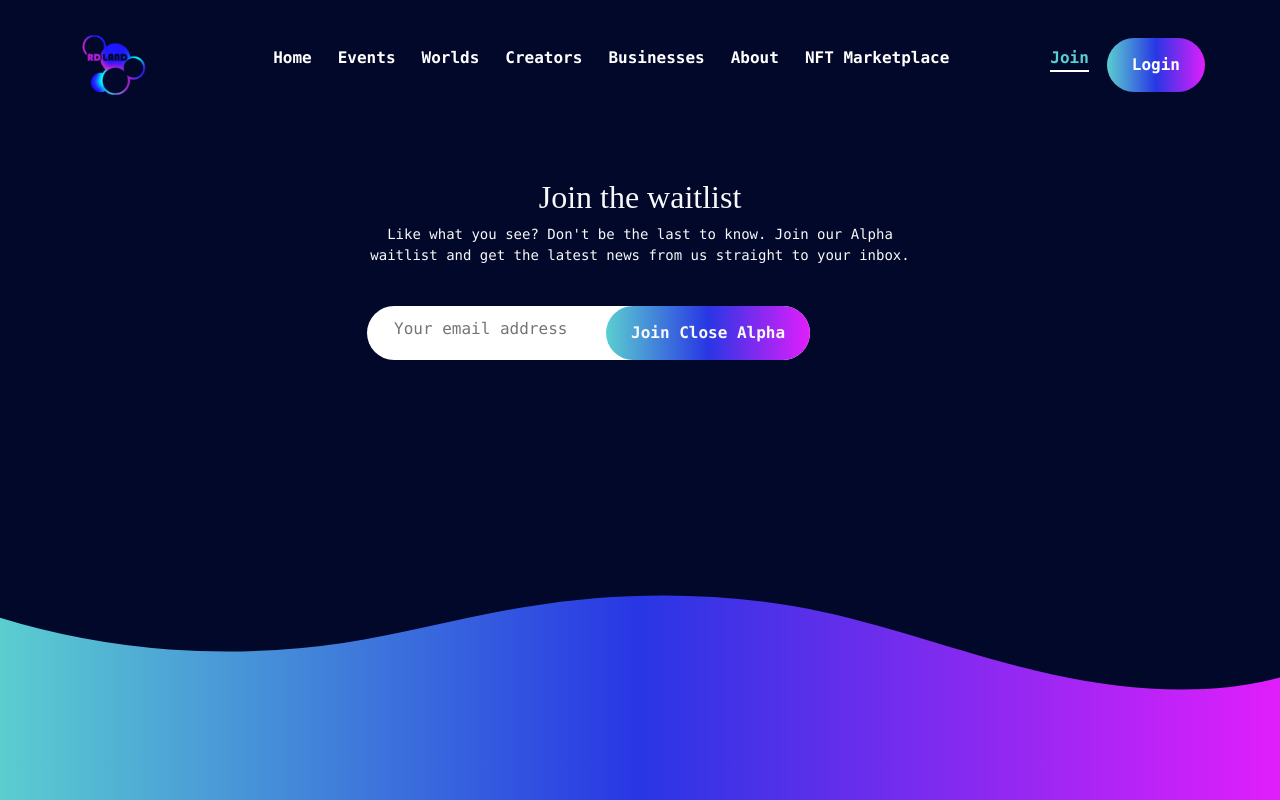
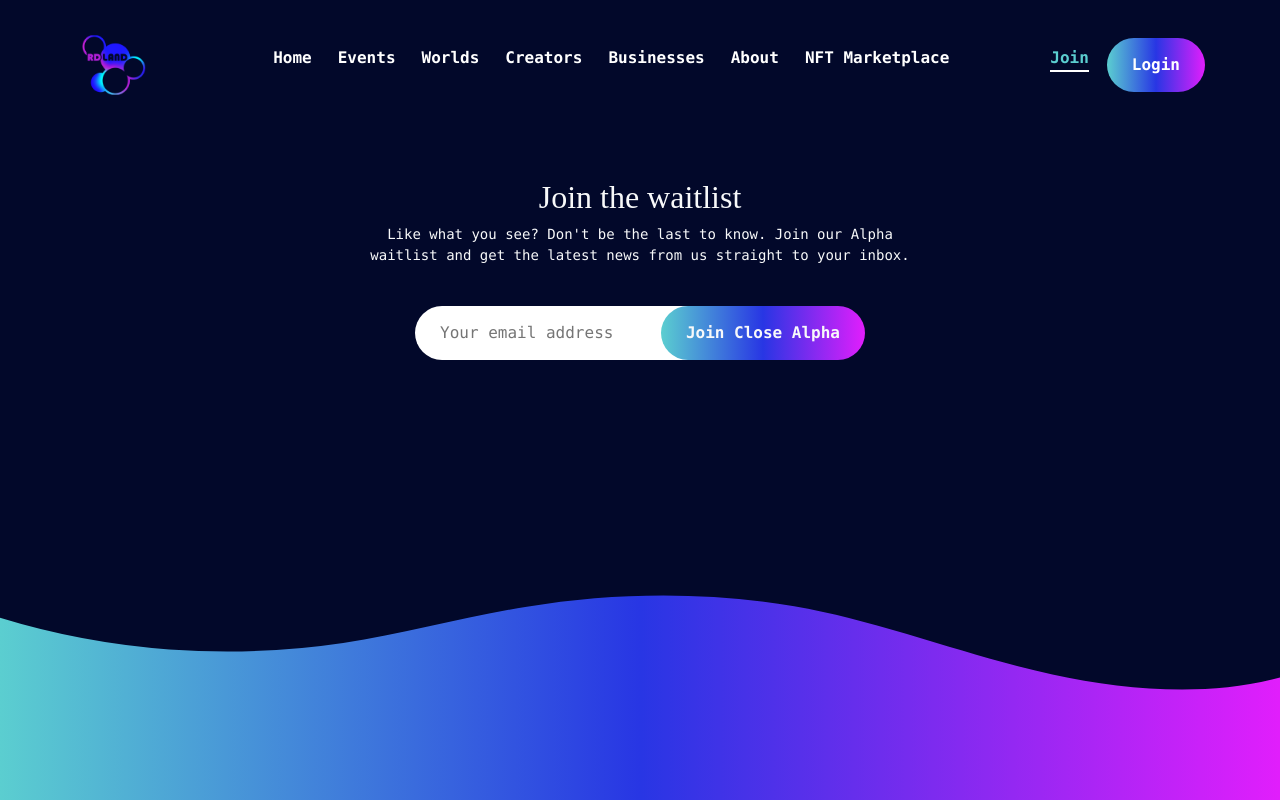
Before and after one commit to dondxniel/NewRDLand, a React (Create React App) app: page / in a window 1280 px wide. Shown: the top 800 px of the page. Built offline with nearby package versions, Linux system fonts and the light colour scheme; a web font is replaced by a local one.

Commit message:
Final solution to single input form

```diff
--- a/src/assets/css/index.css
+++ b/src/assets/css/index.css
@@ -135,22 +135,19 @@ code {
   z-index: -1;
 }
 */
+/*
 .sif-inner-container{
   padding: 0 0 0 25px !important;
   border-radius: 30px;
   border: none;
   background: #fff;
   width: fit-content;
-  /* height: 60px */
 }
 
 .sif-input{
-  /* height: 100%; */
   border: none;
   margin-top: 10px;
   float: left;
-  /* width: 300px; */
-  /* z-index: -1; */
 }
 .sif-input:active{
   border: none !important;
@@ -162,9 +159,46 @@ code {
   border-radius: 30px;
   font-weight: bold;
 
-  /* margin-left: auto;
-  margin-right: 0; */
 }
+*/
+
+.sif-inner-container{
+  width: 450px;
+  /* background-color: #eee; */
+  /* border: 1px solid #ccc; */
+  /* flex-wrap: nowrap; */
+}
+
+.sif-input{
+  padding: 15px 25px !important;
+  border-radius: 30px;
+  border: none;
+
+  min-width: 75%;
+  /* width: 350px; */
+  /* border: 1px solid #ccc; */
+  display: inline;
+  float: left;
+  margin-right:-104px;
+  /* flex-wrap: nowrap; */
+  /* z-index: -2 */
+}
+
+.sif-button{
+  border: none;
+  background: linear-gradient(to right, #5BCED0, #2836E4, #E11EFC);
+  padding: 15px 25px !important;
+  border-radius: 30px;
+  font-weight: bold;
+
+  min-width: 40%;
+  /* width: 250px; */
+  /* border: 1px solid #ccc; */
+  display: inline;
+  float: right;
+  /* flex-wrap: nowrap; */
+}
+
 .footer-links{
   height: 20px
 }
--- a/src/components/presentational/SingleInputForm.js
+++ b/src/components/presentational/SingleInputForm.js
@@ -1,11 +1,13 @@
 export default function SingleInputForm({label, placeholder, buttonText}){
     return (
         <div>
-            <form className = "consolas">
-                <label className = "my-2 pl-2 text-light"><b>{label}</b></label>
-                <div className = "sif-inner-container ">
-                    <input className = "sif-input" placeholder = {placeholder} />
-                    <button className = "sif-button text-light">{buttonText}</button>
+            <form className = "consolas  ">
+                <label className = "my-2 pl-2 text-light "><b>{label}</b></label><br />
+                <div className = " d-flex justify-content-center ">
+                    <div className = "sif-inner-container ">
+                        <input className = "sif-input" placeholder = {placeholder} />
+                        <button className = "sif-button text-light">{buttonText}</button>
+                    </div>
                 </div>
             </form>
         </div>
```
